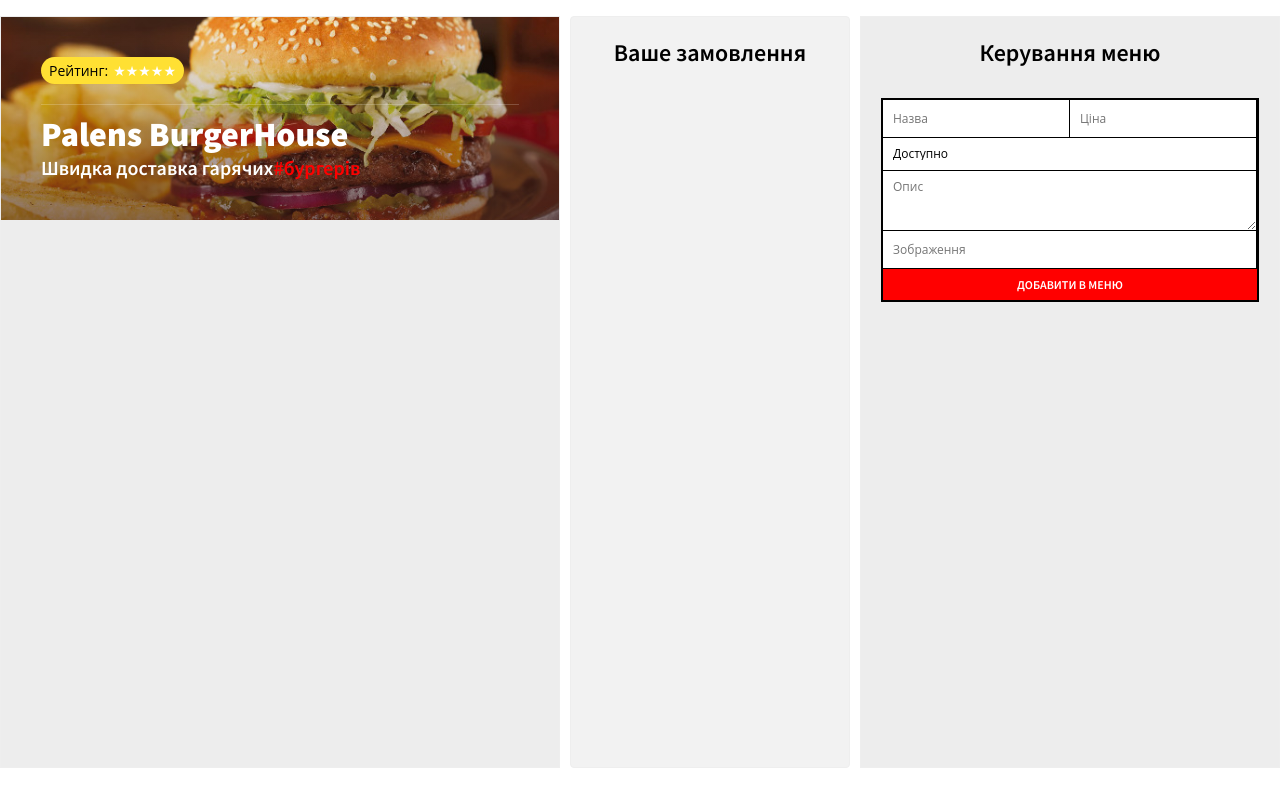
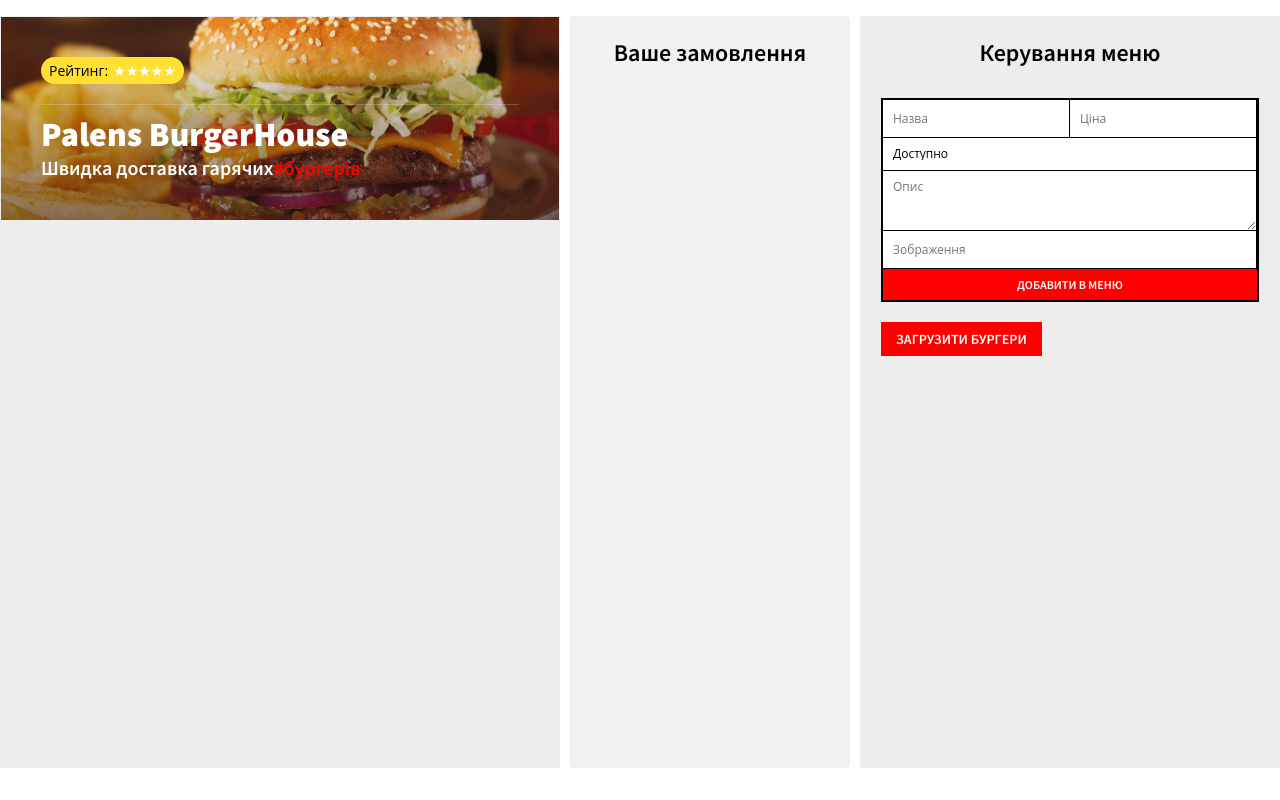
Before and after one commit to gnatuk2312/Palens-BurgerHouse, a React (Create React App) app: page /restaurant/1 in a window 1280 px wide. Built offline with nearby package versions, Linux system fonts and the light colour scheme.

Commit message:
кнопка добавити в меню
записує дані з файла sampleBurgers.js в об'єкт state компонента App.js

```diff
--- a/src/components/App.js
+++ b/src/components/App.js
@@ -2,6 +2,7 @@
 import Header from './Header';
 import Order from './Order';
 import MenuAdmin from './MenuAdmin';
+import sampleBurgers from '../sample-burgers';
 
 
 class App extends React.Component {
@@ -9,7 +10,7 @@
 	state = {
 		burgers: {},
 		order: {}
-	}
+	};
 
 	addBurger = (burger) => {
 		// 1. Робимо копію об'єкта state
@@ -18,7 +19,12 @@
 		burgers[`burger${Date.now()}`] = burger;
 		// 3. Записати наш новий об'єкт burgers в state
 		this.setState({ burgers: burgers });
-	}
+	};
+
+	loadSampleBurgers = () => {
+		this.setState({ burgers: sampleBurgers })
+
+	};
 
 	render() {
 		return (
@@ -27,9 +33,12 @@
 					<Header title="Palens BurgerHouse" />
 				</div>
 				<Order />
-				<MenuAdmin addBurger={this.addBurger} />
+				<MenuAdmin
+					addBurger={this.addBurger}
+					loadSampleBurgers={this.loadSampleBurgers}
+				/>
 			</div>
-		)
+		);
 	}
 }
 export default App;
--- a/src/components/MenuAdmin.js
+++ b/src/components/MenuAdmin.js
@@ -7,6 +7,7 @@
 			<div className='menu-admin'>
 				<h2>Керування меню</h2>
 				<AddBurgerForm addBurger={this.props.addBurger} />
+				<button onClick={this.props.loadSampleBurgers}>Загрузити бургери</button>
 			</div>
 		);
 	}
```
